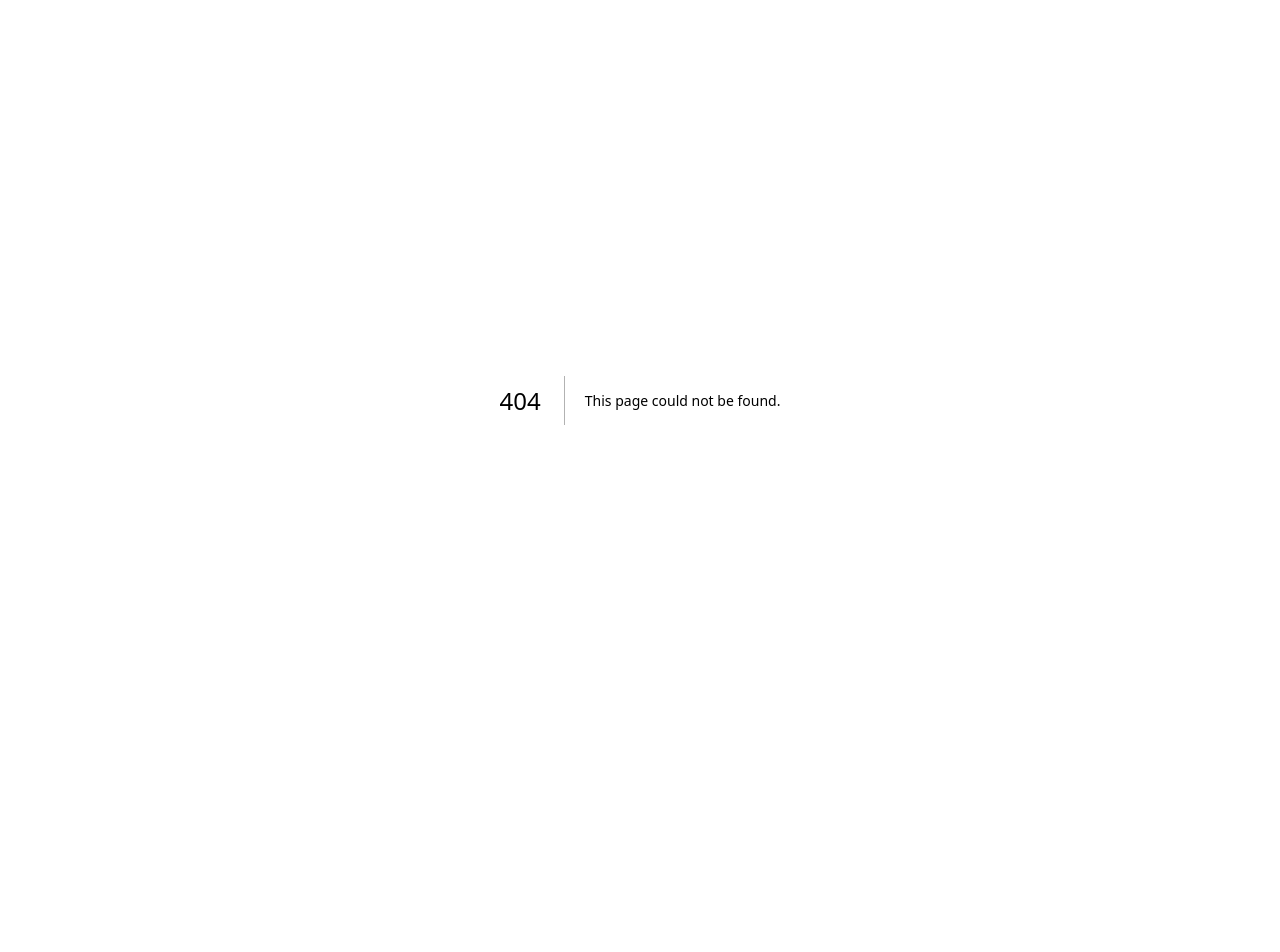
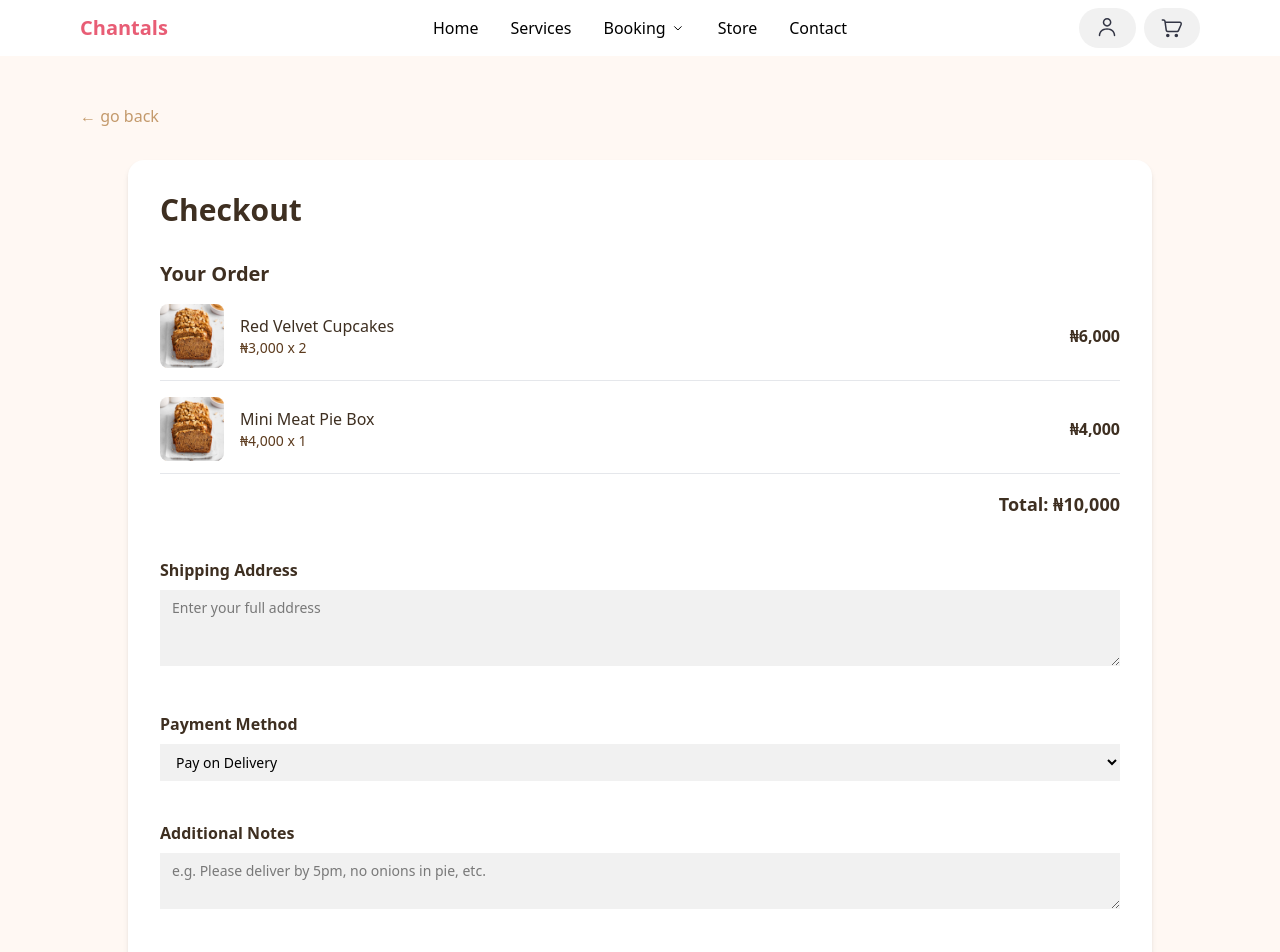
Before and after one commit to Jemienachukwu/ChantalsEvents, a Next.js app: page /cart/check-out in a window 1280 px wide. Before the commit this address had no page. Shown: the top 952 px of the page. Before the commit the page ends 800 px from the top, so only its background shows below. Built offline with nearby package versions, Linux system fonts and the light colour scheme.

Commit message:
checkout page and improved layout

```diff
--- /dev/null
+++ b/src/app/cart/check-out/page.tsx
@@ -0,0 +1,161 @@
+"use client";
+import { useState } from "react";
+import image1 from "../../components/assets/marketplace.jpg";
+import NavBar from "@/app/components/Nav";
+import Image from "next/image";
+import { useRouter } from "next/navigation";
+
+const mockCartItems = [
+  {
+    id: 1,
+    name: "Red Velvet Cupcakes",
+    price: 3000,
+    quantity: 2,
+    image: image1,
+  },
+  {
+    id: 2,
+    name: "Mini Meat Pie Box",
+    price: 4000,
+    quantity: 1,
+    image: image1,
+  },
+];
+
+export default function CheckoutPage() {
+  const router = useRouter();
+  const [address, setAddress] = useState("");
+  const [paymentMethod, setPaymentMethod] = useState("pay_on_delivery");
+  const [notes, setNotes] = useState("");
+
+  const totalAmount = mockCartItems.reduce(
+    (acc, item) => acc + item.price * item.quantity,
+    0
+  );
+
+  const handleSubmit = (e: React.FormEvent) => {
+    e.preventDefault();
+    const payload = {
+      address,
+      paymentMethod,
+      notes,
+      cart: mockCartItems,
+      total: totalAmount,
+    };
+    console.log("Order Submitted:", payload);
+    alert("Order placed successfully!");
+  };
+
+  return (
+    <>
+      <NavBar />
+      <div className="bg-[#FFF8F3] min-h-screen py-12 px-6 sm:px-10 lg:px-20">
+        <button
+          className="inline-block mb-8 text-[#C49A6C] hover:underline cursor-pointer"
+          onClick={() => router.back()}
+        >
+          ← go back
+        </button>
+        <div className="max-w-5xl mx-auto bg-white rounded-2xl shadow-md p-8">
+          <h1 className="text-3xl font-bold text-[#3E2F21] mb-8">Checkout</h1>
+
+          <form onSubmit={handleSubmit} className="space-y-10">
+            {/* Order Items */}
+            <div>
+              <h2 className="text-xl font-semibold text-[#3E2F21] mb-4">
+                Your Order
+              </h2>
+              <div className="space-y-4">
+                {mockCartItems.map((item) => (
+                  <div
+                    key={item.id}
+                    className="flex justify-between items-center border-b border-gray-200 pb-3"
+                  >
+                    <div className="flex gap-4 items-center">
+                      <Image
+                        src={item.image}
+                        alt={item.name}
+                        className="w-16 h-16 object-cover rounded-lg"
+                      />
+                      <div>
+                        <h3 className="font-medium text-[#3E2F21]">
+                          {item.name}
+                        </h3>
+                        <p className="text-sm text-[#5C3B1E]">
+                          ₦{item.price.toLocaleString()} x {item.quantity}
+                        </p>
+                      </div>
+                    </div>
+                    <div className="font-semibold text-[#3E2F21]">
+                      ₦{(item.price * item.quantity).toLocaleString()}
+                    </div>
+                  </div>
+                ))}
+                <div className="text-right font-bold text-[#3E2F21] text-lg">
+                  Total: ₦{totalAmount.toLocaleString()}
+                </div>
+              </div>
+            </div>
+            {/* Address */}
+            <div>
+              <label className="block font-semibold text-[#3E2F21] mb-2">
+                Shipping Address
+              </label>
+              <textarea
+                required
+                rows={3}
+                //   className="w-full border border-[#C49A6C] rounded-lg px-3 py-2 text-sm"
+                className="w-full border-none px-3 py-2 bg-[#F1F1F1]  text-sm"
+                value={address}
+                onChange={(e) => setAddress(e.target.value)}
+                placeholder="Enter your full address"
+              />
+            </div>
+
+            {/* Payment Method */}
+            <div>
+              <label className="block font-semibold text-[#3E2F21] mb-2">
+                Payment Method
+              </label>
+              <select
+                //   className="w-full border border-[#C49A6C] rounded-lg px-3 py-2 text-sm"
+                className="w-full border-none px-3 py-2 bg-[#F1F1F1]  text-sm"
+                value={paymentMethod}
+                onChange={(e) => setPaymentMethod(e.target.value)}
+              >
+                <option value="pay_on_delivery">Pay on Delivery</option>
+                <option value="card">Card Payment (Coming soon)</option>
+                <option value="transfer">Bank Transfer</option>
+              </select>
+            </div>
+
+            {/* Additional Notes */}
+            <div>
+              <label className="block font-semibold text-[#3E2F21] mb-2">
+                Additional Notes
+              </label>
+              <textarea
+                rows={2}
+                //   className="w-full border border-[#C49A6C] rounded-lg px-3 py-2 text-sm"
+                className="w-full border-none px-3 py-2 bg-[#F1F1F1]  text-sm"
+                value={notes}
+                onChange={(e) => setNotes(e.target.value)}
+                placeholder="e.g. Please deliver by 5pm, no onions in pie, etc."
+              />
+            </div>
+
+            {/* Submit Button */}
+            <div className="text-center pt-6">
+              <button
+                type="submit"
+                className="w-full bg-[#000] text-white py-3 rounded-lg font-semibold hover:bg-[#2c241b] cursor-pointer"
+              >
+                Place Order
+              </button>
+            </div>
+          </form>
+        </div>
+      </div>
+    </>
+  );
+}
--- a/src/app/cart/page.tsx
+++ b/src/app/cart/page.tsx
@@ -4,6 +4,7 @@ import Image from "next/image";
 import image1 from "../components/assets/marketplace.jpg";
 import NavBar from "../components/Nav";
 import { useRouter } from "next/navigation";
+import Link from "next/link";
 
 const initialCart = [
   {
@@ -70,9 +71,9 @@ export default function CartPage() {
                 {cartItems.map((item) => (
                   <div
                     key={item.id}
-                    className="flex items-center justify-between border-b pb-4"
+                    className="flex items-end justify-between border-b border-gray-200 pb-4"
                   >
-                    <div className="flex items-center flex-col md:flex-row md:items-center gap-4">
+                    <div className="flex flex-col md:flex-row md:items-center gap-4">
                       <Image
                         src={item.image}
                         alt={item.name}
@@ -91,7 +92,7 @@ export default function CartPage() {
                       </div>
                     </div>
 
-                    <div className="flex items-center gap-4">
+                    <div className="flex items-center gap-4 h-fit">
                       <input
                         type="number"
                         value={item.quantity}
@@ -140,9 +141,11 @@ export default function CartPage() {
               SUBTOTAL [{totalItems} ITEM{totalItems > 1 ? "S" : ""}]
             </h2>
             <p className="text-2xl font-bold mb-6">₦{total.toLocaleString()}</p>
-            <button className="w-full bg-[#3E2F21] text-white py-3 rounded-lg font-semibold hover:bg-[#2c241b] cursor-pointer">
-              PROCEED TO CHECKOUT
-            </button>
+            <Link href="/cart/check-out">
+              <button className="w-full bg-[#000] text-white py-3 rounded-lg font-semibold hover:bg-[#2c241b] cursor-pointer">
+                PROCEED TO CHECKOUT
+              </button>
+            </Link>
           </div>
         </div>
       </div>
```
